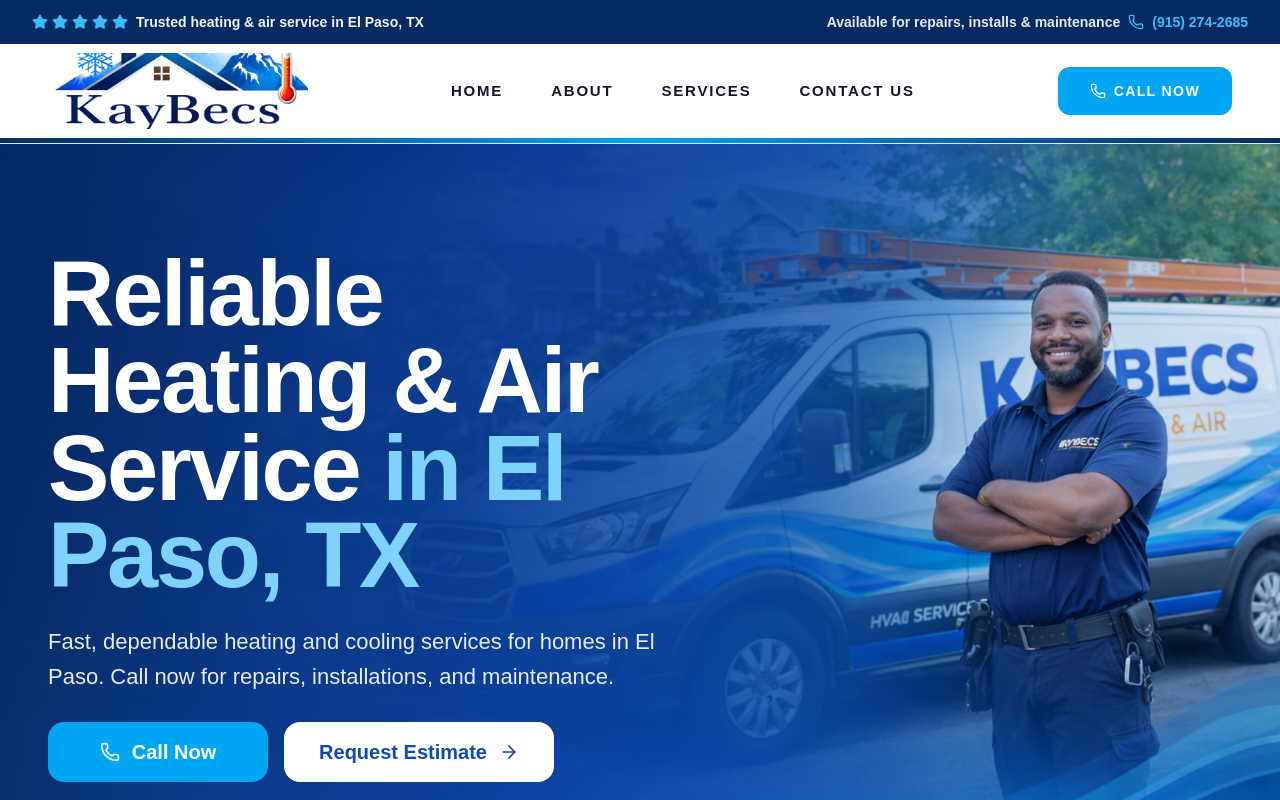
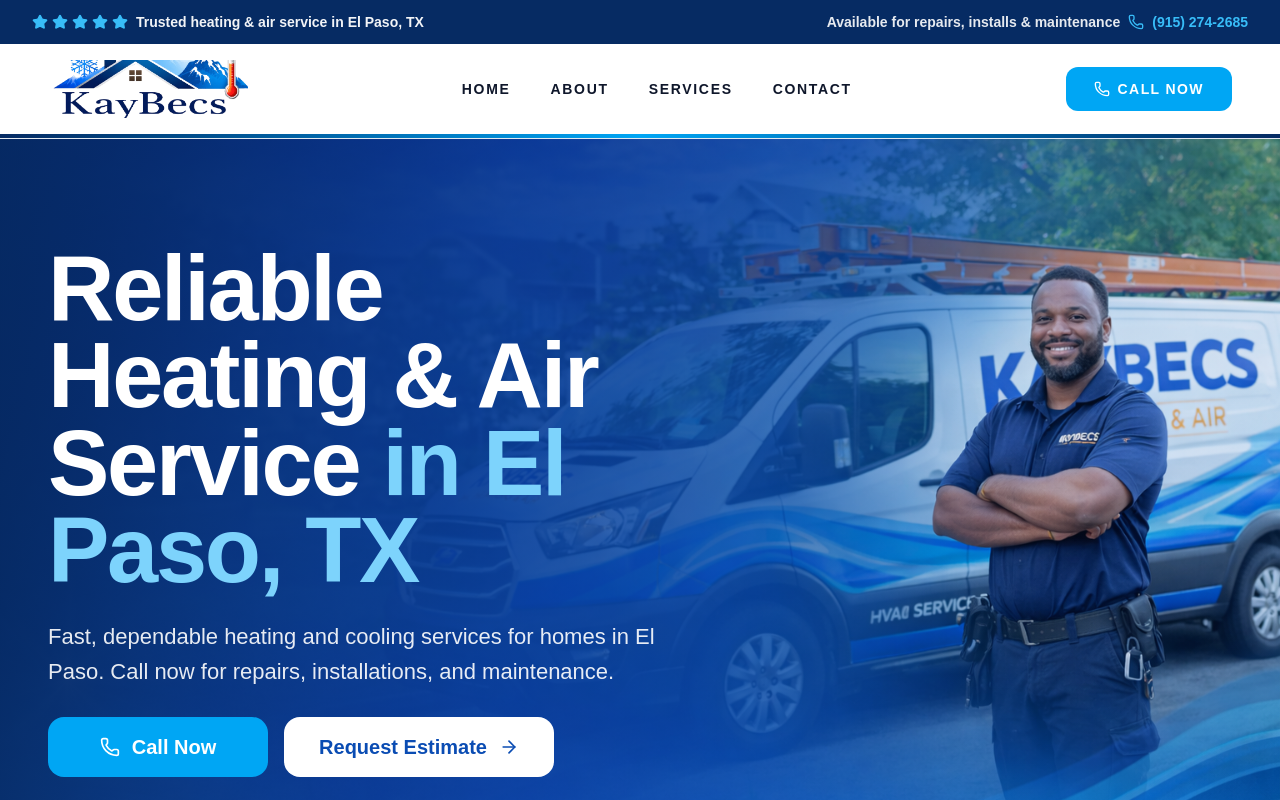
Before and after one commit to BrooksDav46/kaybecs-website, a Next.js app: page / in a window 1280 px wide. Shown: the top 800 px of the page. Built offline with nearby package versions, Linux system fonts and the light colour scheme.

Commit message:
fixed logo navbar

```diff
--- a/components/Navbar.tsx
+++ b/components/Navbar.tsx
@@ -7,72 +7,62 @@
 export default function Navbar() {
   return (
     <header className="sticky top-0 z-50 w-full border-b border-slate-200 bg-white/95 backdrop-blur">
-      <div className="mx-auto flex h-[76px] max-w-[1450px] items-center justify-between px-4 sm:h-[82px] md:h-[94px] md:px-8 xl:px-12 2xl:px-16">
+      <div className="mx-auto flex h-[76px] max-w-[1450px] items-center justify-between px-4 sm:h-[82px] md:h-[90px] md:px-8 xl:px-12 2xl:px-16">
+
+        {/* LOGO */}
         <Link
           href="/"
-          className="flex h-[48px] w-[165px] shrink-0 items-center overflow-hidden sm:h-[56px] sm:w-[195px] md:h-[76px] md:w-[260px]"
+          className="flex h-[42px] w-[140px] shrink-0 items-center overflow-hidden sm:h-[48px] sm:w-[165px] md:h-[58px] md:w-[200px]"
           onClick={() => window.scrollTo(0, 0)}
-          aria-label="Go to KayBecs homepage"
         >
           <Image
             src="/KayBecs_Logo_Recc.png"
             alt="KayBecs Heating & Air"
-            width={260}
-            height={76}
+            width={200}
+            height={60}
             priority
-            sizes="(max-width: 640px) 165px, (max-width: 768px) 195px, 260px"
+            sizes="(max-width: 640px) 140px, (max-width: 768px) 165px, 200px"
             className="block h-full w-full object-contain"
           />
         </Link>
 
-        <nav className="hidden items-center gap-12 xl:flex">
-          <Link
-            href="/"
-            className="text-[15px] font-black uppercase tracking-[0.12em] text-slate-900 transition hover:text-sky-500"
-          >
+        {/* NAV LINKS */}
+        <nav className="hidden items-center gap-10 xl:flex">
+          <Link href="/" className="text-[14px] font-black uppercase tracking-[0.12em] text-slate-900 transition hover:text-sky-500">
             Home
           </Link>
-
-          <Link
-            href="/about"
-            className="text-[15px] font-black uppercase tracking-[0.12em] text-slate-900 transition hover:text-sky-500"
-          >
+          <Link href="/about" className="text-[14px] font-black uppercase tracking-[0.12em] text-slate-900 transition hover:text-sky-500">
             About
           </Link>
-
-          <Link
-            href="/services"
-            className="text-[15px] font-black uppercase tracking-[0.12em] text-slate-900 transition hover:text-sky-500"
-          >
+          <Link href="/services" className="text-[14px] font-black uppercase tracking-[0.12em] text-slate-900 transition hover:text-sky-500">
             Services
           </Link>
-
-          <Link
-            href="/#contact"
-            className="text-[15px] font-black uppercase tracking-[0.12em] text-slate-900 transition hover:text-sky-500"
-          >
-            Contact Us
+          <Link href="/#contact" className="text-[14px] font-black uppercase tracking-[0.12em] text-slate-900 transition hover:text-sky-500">
+            Contact
           </Link>
         </nav>
 
+        {/* MOBILE CALL BUTTON */}
         <Link
           href="tel:9152742685"
-          className="inline-flex shrink-0 items-center justify-center rounded-xl bg-sky-500 px-4 py-3 text-xs font-black uppercase tracking-[0.08em] text-white transition hover:bg-sky-400 sm:px-5 xl:hidden"
+          className="inline-flex shrink-0 items-center justify-center rounded-lg bg-sky-500 px-4 py-2.5 text-xs font-black uppercase tracking-[0.08em] text-white transition hover:bg-sky-400 sm:px-5 xl:hidden"
         >
           <Phone className="mr-2 h-4 w-4 shrink-0" />
           Call
         </Link>
 
+        {/* DESKTOP CTA */}
         <Link
           href="tel:9152742685"
-          className="hidden shrink-0 items-center justify-center rounded-xl bg-sky-500 px-8 py-3.5 text-sm font-black uppercase tracking-[0.1em] text-white transition hover:bg-sky-400 xl:inline-flex"
+          className="hidden shrink-0 items-center justify-center rounded-xl bg-sky-500 px-7 py-3 text-sm font-black uppercase tracking-[0.1em] text-white transition hover:bg-sky-400 xl:inline-flex"
         >
           <Phone className="mr-2 h-4 w-4 shrink-0" />
           Call Now
         </Link>
       </div>
 
-      <div className="h-[5px] w-full bg-gradient-to-r from-[#062B63] via-sky-500 to-[#062B63]" />
+      {/* BOTTOM STRIP */}
+      <div className="h-[4px] w-full bg-gradient-to-r from-[#062B63] via-sky-500 to-[#062B63]" />
     </header>
   );
 }
```
